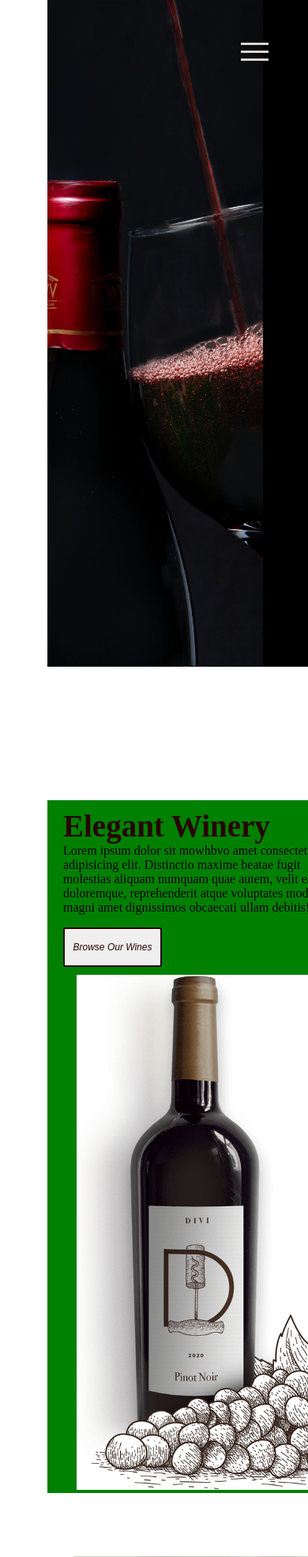
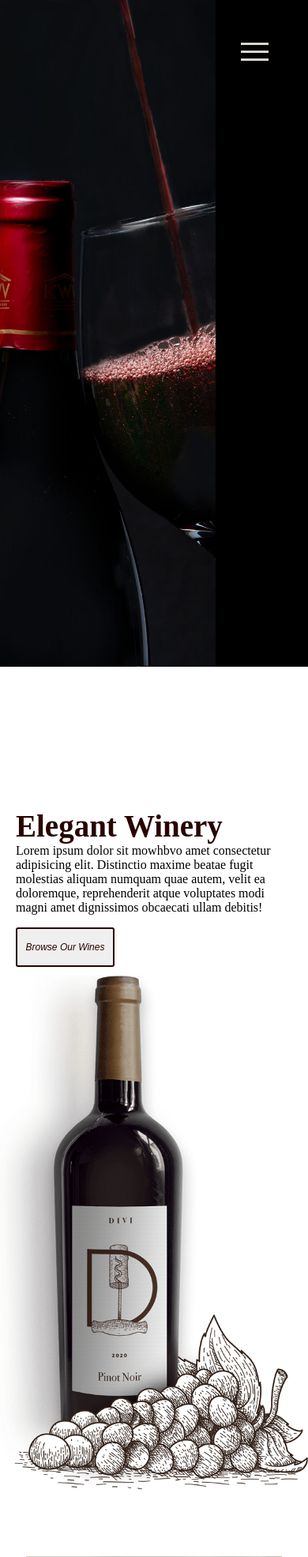
Before and after one commit to VergilKellley/delgadoWines, a PHP site: page / in a window 390 px wide; the page is wider, and only the part inside the window is pictured. Shown: the top 1971 px of that part at 79% size. Run offline with PHP 8.4, Linux system fonts and the light colour scheme.

Commit message:
added mobile styles to index.php first section

```diff
--- a/css/styles.css
+++ b/css/styles.css
@@ -1391,7 +1391,6 @@ MOBILE NAVIGATION
     body {
         overflow-x: hidden;
         position: relative;
-        left: 60px;
     }
 
     .buttons {
@@ -1528,25 +1527,25 @@ MOBILE NAVIGATION
     /****Index.php*****/
 
     .hero-container {
-        width: 100vw;
-        background-color: green;
+        /*width: 100vw;*/
     }
     .hero-image-container {
         display: block;
         width: 100vw;
         /*background-color: blue;*/
-        margin: 0;
+        margin: 0 auto;
     }
 
     .hero-text {
         /*background-color: red;*/
-        width: 100%;
+        width: 100vw;
         margin: 0 auto;
         padding: 10px 20px;
     }
 
     .hero-image-container img {
         width: 100%;
-    }
-
-}
+        right: 0;
+    }
+
+}
```
